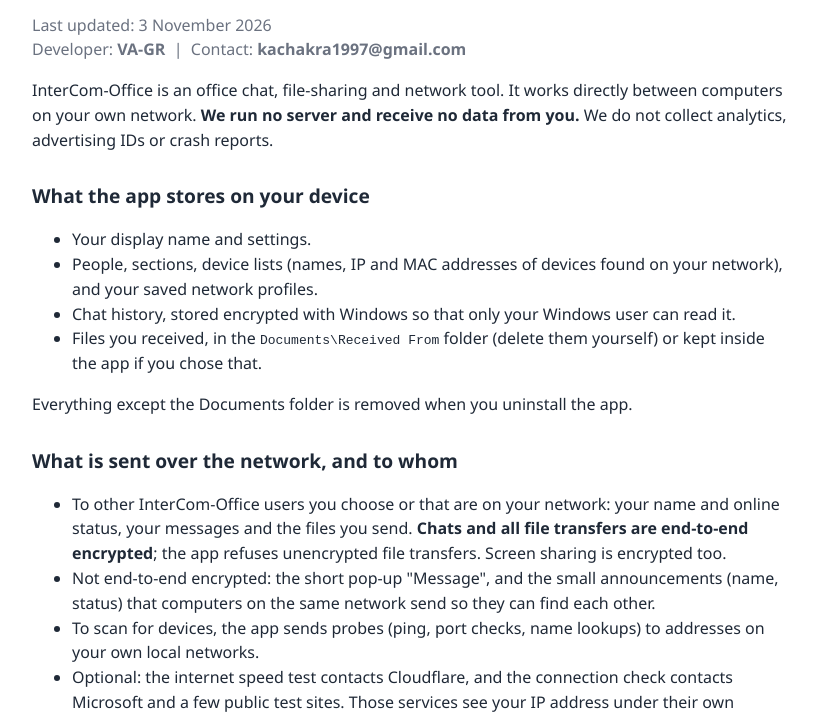
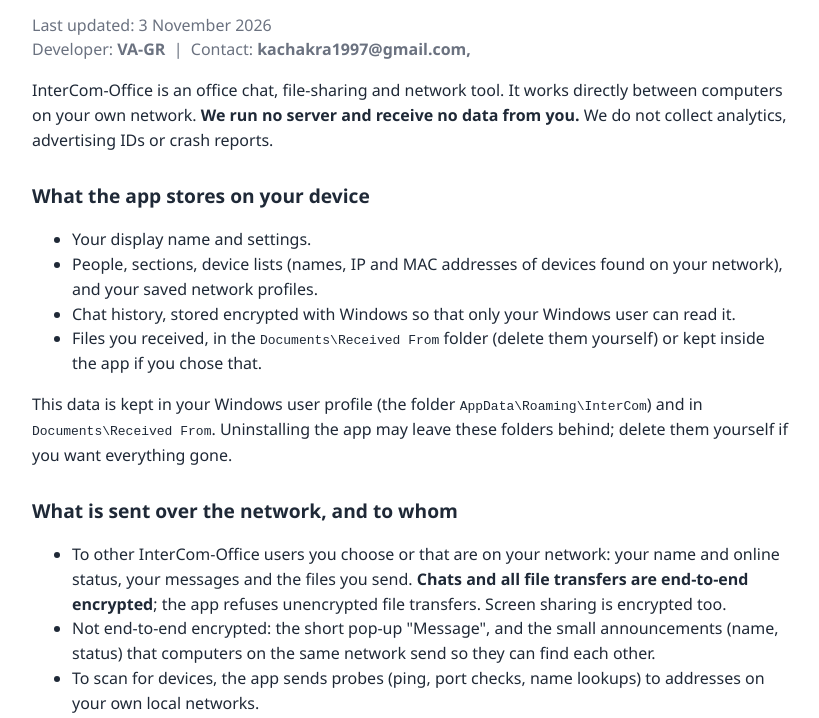
Before and after one commit to Ka-Chakra/intercom-office-privacy, a plain HTML site: page index.html in a window 1280 px wide. Shown: the part 80-798 px from the top of the page, without its empty margins (228-1047 px from the left). Drawn offline with Linux system fonts and the light colour scheme.

Commit message:
Modify developer contact details in index.html
Updated contact information in the privacy policy.

```diff
--- a/index.html
+++ b/index.html
@@ -15,7 +15,7 @@
 <body>
 <h1>InterCom-Office Privacy Policy</h1>
 <p class="meta">Last updated: 3 November 2026<br>
-Developer: <strong>VA-GR</strong> &nbsp;|&nbsp; Contact: <strong>kachakra1997@gmail.com</strong></p>
+Developer: <strong>VA-GR</strong> &nbsp;|&nbsp; Contact: <strong>kachakra1997@gmail.com, <kachakra1997@outlook.com></strong></p>
 
 <p>InterCom-Office is an office chat, file-sharing and network tool. It works directly between computers on your own network. <strong>We run no server and receive no data from you.</strong> We do not collect analytics, advertising IDs or crash reports.</p>
 
@@ -26,7 +26,7 @@ Developer: <strong>VA-GR</strong> &nbsp;|&nbsp; Contact: <strong>kachakra1997@gm
   <li>Chat history, stored encrypted with Windows so that only your Windows user can read it.</li>
   <li>Files you received, in the <code>Documents\Received From</code> folder (delete them yourself) or kept inside the app if you chose that.</li>
 </ul>
-<p>Everything except the Documents folder is removed when you uninstall the app.</p>
+<p>This data is kept in your Windows user profile (the folder <code>AppData\Roaming\InterCom</code>) and in <code>Documents\Received From</code>. Uninstalling the app may leave these folders behind; delete them yourself if you want everything gone.</p>
 
 <h2>What is sent over the network, and to whom</h2>
 <ul>
@@ -54,6 +54,6 @@ Developer: <strong>VA-GR</strong> &nbsp;|&nbsp; Contact: <strong>kachakra1997@gm
 <h2>Changes</h2>
 <p>We will post changes on this page with a new date.</p>
 
-<footer>InterCom-Office &middot; contact: kachakra1997@gmail.com, kachakra1997@outlook.com</footer>
+<footer>InterCom-Office &middot; contact: kachakra1997@gmail.com</footer>
 </body>
 </html>
```
